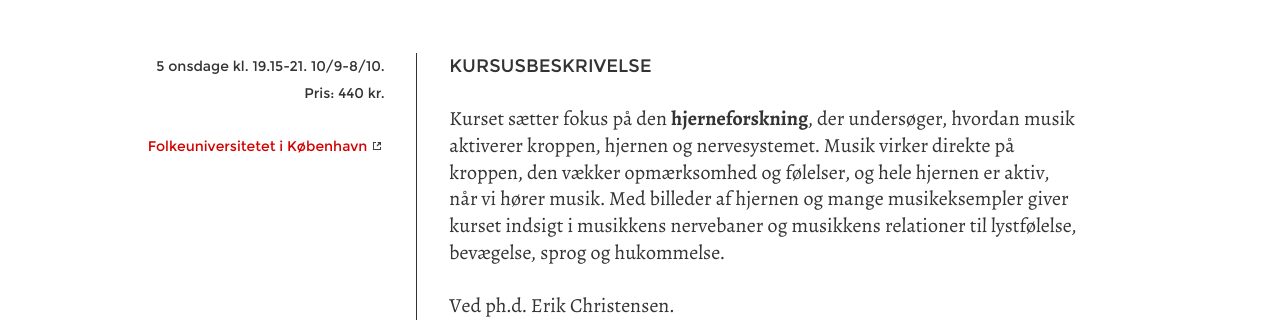
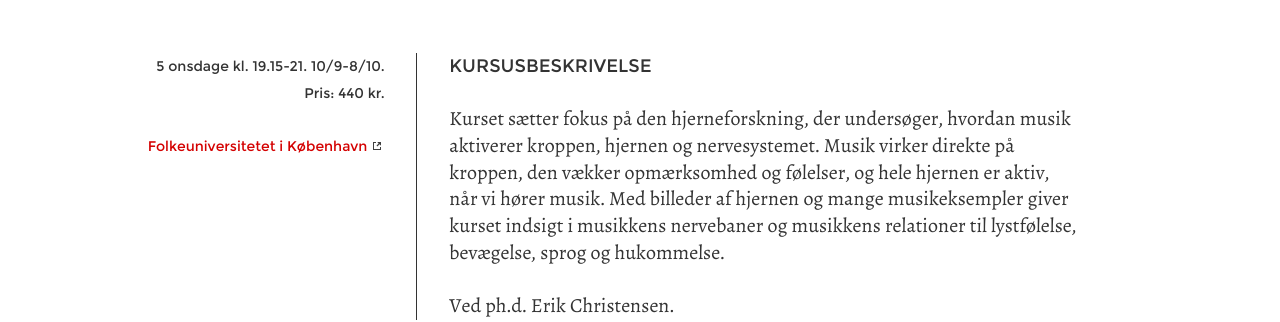
Before and after one commit to netlifydemo/cms-demo, a Jekyll site: the page built from _courses/2014-09-10-musik-i-kroppen-og-hjernen.md, in a window 1280 px wide. Shown: the part 202-524 px from the top of the page. Built offline with Jekyll 4.4.1, drawn with Linux system fonts in a browser that asks for light colours.

```diff
--- a/_courses/2014-09-10-musik-i-kroppen-og-hjernen.md
+++ b/_courses/2014-09-10-musik-i-kroppen-og-hjernen.md
@@ -10,6 +10,6 @@ docs: null
 
 ## Kursusbeskrivelse
 
-Kurset sætter fokus på den **hjerneforskning**, der undersøger, hvordan musik aktiverer kroppen, hjernen og nervesystemet. Musik virker direkte på kroppen, den vækker opmærksomhed og følelser, og hele hjernen er aktiv, når vi hører musik. Med billeder af hjernen og mange musikeksempler giver kurset indsigt i musikkens nervebaner og musikkens relationer til lystfølelse, bevægelse, sprog og hukommelse.
+Kurset sætter fokus på den hjerneforskning, der undersøger, hvordan musik aktiverer kroppen, hjernen og nervesystemet. Musik virker direkte på kroppen, den vækker opmærksomhed og følelser, og hele hjernen er aktiv, når vi hører musik. Med billeder af hjernen og mange musikeksempler giver kurset indsigt i musikkens nervebaner og musikkens relationer til lystfølelse, bevægelse, sprog og hukommelse.
 
 Ved ph.d. Erik Christensen.
```
